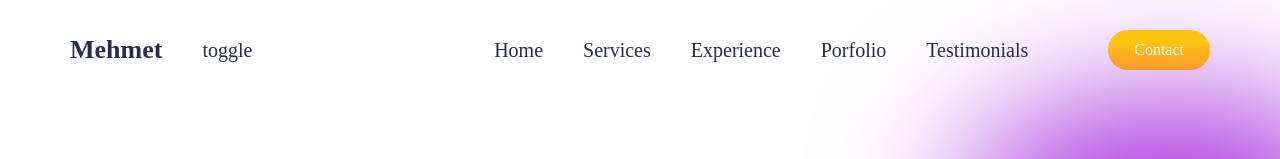
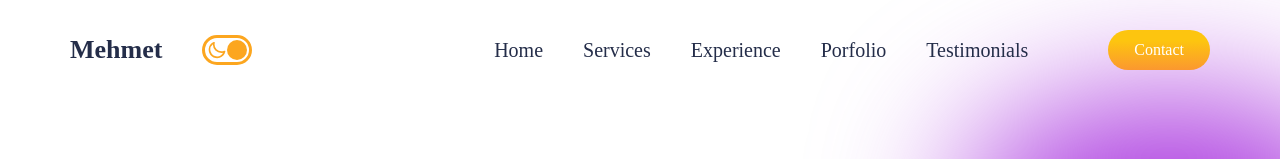
Before and after one commit to Mehmetadiguzel1/portfolio, a React (Create React App) app: page / in a window 1280 px wide. Shown: the top 159 px of the page. Built offline with nearby package versions, Linux system fonts and the light colour scheme; a web font is replaced by a local one.

Commit message:
Toggle button added

```diff
--- a/src/App.js
+++ b/src/App.js
@@ -8,6 +8,7 @@
 import Testimonials from './Components/Testimonials/Testimonials';
 import Works from './Components/Works/Works';
 import Footer from './Components/Footer/Footer';
+import {themeContext} from './Context'
 
 function App() {
   return (
--- a/src/Components/Navbar/Navbar.jsx
+++ b/src/Components/Navbar/Navbar.jsx
@@ -1,4 +1,5 @@
 import React from 'react'
+import Toggle from '../Toggle/Toggle'
 import'./Navbar.css'
 
 const Navbar = () => {
@@ -6,7 +7,7 @@
     <div className="n-wrapper">
         <div className="n-left">
             <div className="n-name">Mehmet</div>
-            <span>toggle</span>
+            <Toggle/>
         </div>
         <div className="n-right">
             <div className="n-list">
--- /dev/null
+++ b/src/Components/Toggle/Toggle.css
@@ -0,0 +1,20 @@
+.toggle{
+    display: flex;
+    justify-content:space-between;
+    border: 3px solid var(--orange);
+    border-radius: 1rem;
+    position: relative;
+    padding: 2px;
+    cursor: pointer;
+
+}
+.toggle>*{
+    width: 1rem;
+    height: 1rem;
+    color: var(--orange);
+}
+.t-button{
+    border-radius: 100%;
+    background: var(--orange);
+    position: absolute;
+}
--- /dev/null
+++ b/src/Components/Toggle/Toggle.jsx
@@ -0,0 +1,26 @@
+import React, { useContext } from "react";
+import "./Toggle.css";
+import Moon from "@iconscout/react-unicons/icons/uil-moon";
+import Sun from "@iconscout/react-unicons/icons/uil-sun";
+import { themeContext } from "../../Context";
+
+const Toggle = () => {
+  const theme = useContext(themeContext);
+  const darkMode = theme.state.darkMode;
+  const handleClick = () => {
+    // debugger
+    theme.dispatch({ type: "toggle" });
+  };
+  return (
+    <div className="toggle" onClick={handleClick}>
+      <Moon />
+      <Sun />
+      <div
+        className="t-button"
+        style={darkMode ? { left: "2px" } : { right: "2px" }}
+      ></div>
+    </div>
+  );
+};
+
+export default Toggle;
--- /dev/null
+++ b/src/Context.js
@@ -0,0 +1,21 @@
+import { createContext, useReducer } from "react";
+
+export const themeContext = createContext();
+
+const initialState = { darkMode: false };
+
+const themeReducer = (state, action) => {
+  switch (action.type) {
+    case "toggle":
+        return { darkMode: !state.darkMode };
+      default:
+        return state;
+  }
+};
+
+export const ThemeProvider = (props) => {
+  const [state, dispatch] = useReducer(themeReducer, initialState);
+  return (
+    <themeContext.Provider value={{state, dispatch}}>{props.children}</themeContext.Provider>
+  );
+};
--- a/src/index.js
+++ b/src/index.js
@@ -2,10 +2,11 @@
 import ReactDOM from 'react-dom';
 import './index.css';
 import App from './App';
+import {ThemeProvider} from './Context';
 
 ReactDOM.render(
-  <React.StrictMode>
+  <ThemeProvider>
     <App />
-  </React.StrictMode>,
+  </ThemeProvider>,
   document.getElementById('root')
 );
```
